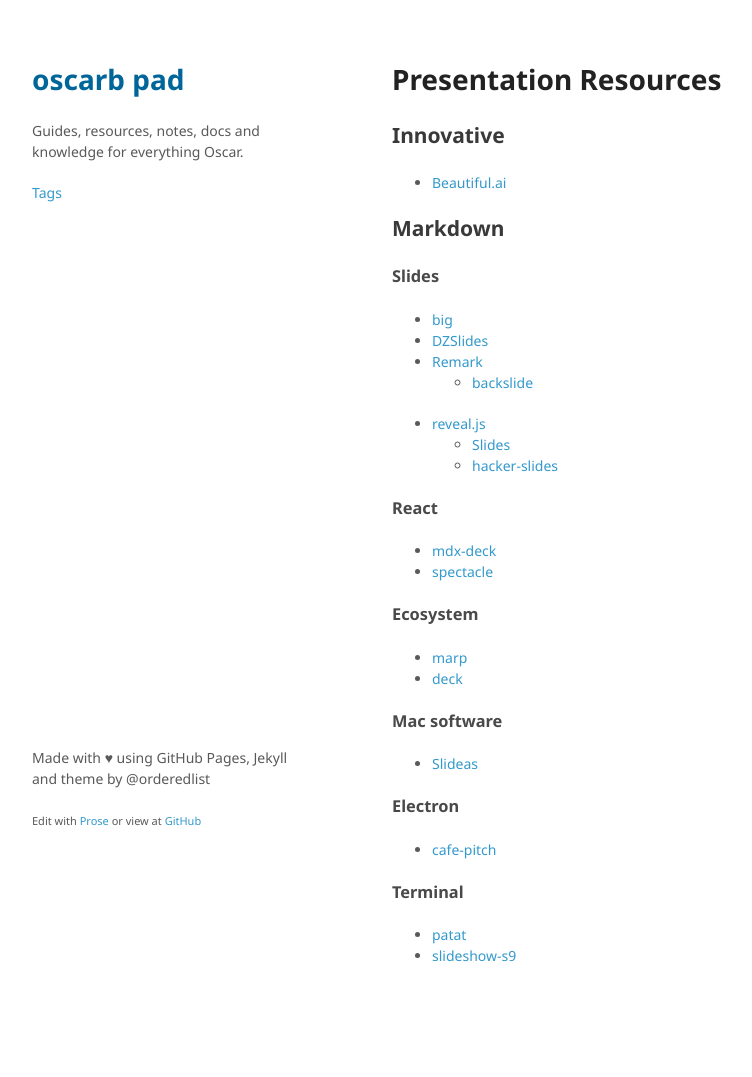
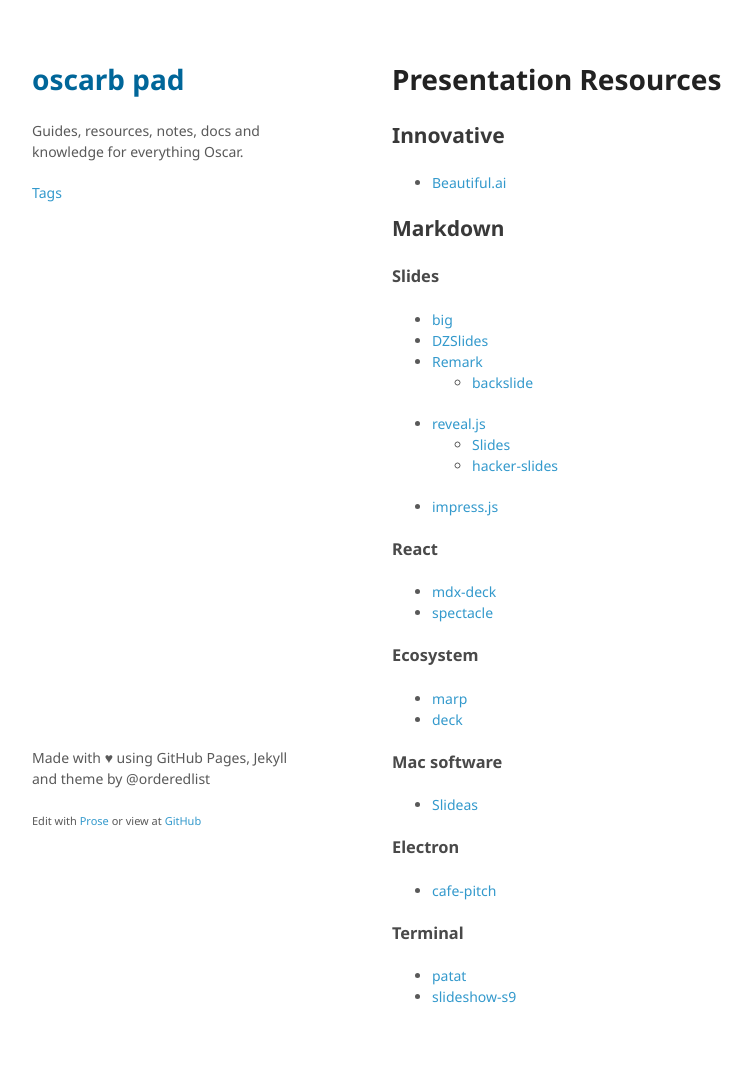
Before and after one commit to oscarb/pad, a Jekyll site: the page built from _docs/presentation-resources.md, in a window 1280 px wide. Shown: the whole page, without its empty margins (128-880 px from the left). Built offline with Jekyll 4.4.1, drawn with Linux system fonts in a browser that asks for light colours; some web fonts are replaced; before the commit the page ends 1036 px from its top, so only the background shows below that.

Commit message:
Update presentation-resources.md

```diff
--- a/_docs/presentation-resources.md
+++ b/_docs/presentation-resources.md
@@ -22,6 +22,8 @@ published: true
 * [reveal.js](https://revealjs.com/#/transitions)
   - [Slides](https://slides.com/)
   - [hacker-slides](https://github.com/msoedov/hacker-slides)
+* [impress.js](https://github.com/impress/impress.js)
+
 
 ### React
 
```
